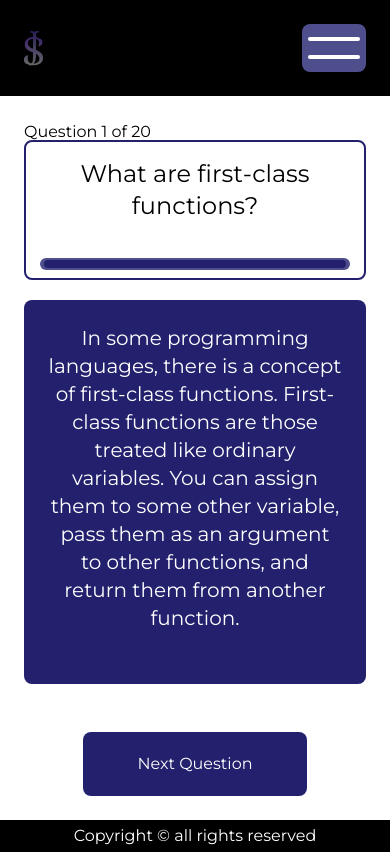
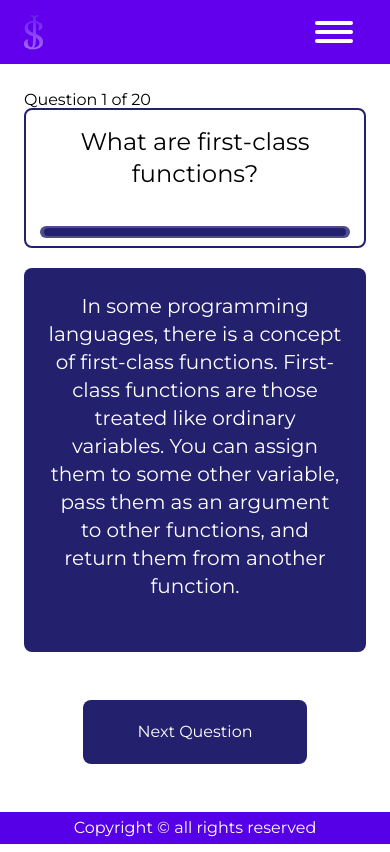
Before and after one commit to rafal19987/Interview-Questions-App-Nextjs-Tailwind-TypeScript-Supabase, a Next.js app: page /questions in a window 390 px wide. Built offline with nearby package versions, Linux system fonts and the light colour scheme.

Commit message:
style: change main styles colors

```diff
--- a/app/components/shared/Footer/Footer.tsx
+++ b/app/components/shared/Footer/Footer.tsx
@@ -1,6 +1,6 @@
 const Footer = () => {
   return (
-    <footer className="flex items-center justify-center w-full h-8 bg-black text-white text-s text-center">
+    <footer className="flex items-center justify-center w-full h-8 bg-[#5600E8] text-white text-s text-center">
       Copyright © all rights reserved
     </footer>
   )
--- a/app/components/shared/Header/HamburgerMenu/HamburgerMenu.tsx
+++ b/app/components/shared/Header/HamburgerMenu/HamburgerMenu.tsx
@@ -14,25 +14,30 @@ const HamburgerMenu = () => {
   return (
     <>
       <button
-        className="relative flex flex-col justify-evenly items-center w-16 h-12 mr-6 rounded-lg bg-[#4F4E8D] md:hidden"
+        className="relative flex flex-col justify-evenly items-center w-16 h-8 mr-6  md:hidden"
         onClick={toggleMenu}
       >
         {isOpen ? (
+          // menu is open
           <>
-            <div className="translate-y-2 rotate-45 w-4/5 h-1 bg-white rounded-sm transition-all duration-300"></div>
-            <div className="-translate-y-2 -rotate-45 w-4/5 h-1 bg-white rounded-sm transition-all duration-300"></div>
+            <div className="translate-y-2 rotate-45 w-3/5 h-1 bg-white rounded-sm transition-all duration-300"></div>
+            <div className="w-3/5 h-1 bg-white rounded-sm transition-all opacity-0 duration-100"></div>
+            <div className="-translate-y-2 -rotate-45 w-3/5 h-1 bg-white rounded-sm transition-all duration-300"></div>
           </>
         ) : (
+          // menu is closed
           <>
-            <div className="w-4/5 h-1 bg-white rounded-sm transition-transform duration-300"></div>
-            <div className="w-4/5 h-1 bg-white rounded-sm transition-transform duration-300"></div>
+            <div className="w-3/5 h-1 bg-white rounded-sm transition-transform duration-300"></div>
+            <div className="w-3/5 h-1 bg-white rounded-sm transition-all opacity-1 duration-100"></div>
+            <div className="w-3/5 h-1 bg-white rounded-sm transition-transform duration-300"></div>
           </>
         )}
       </button>
       {isOpen ? (
+        // nav is open
         // nav height is [100vh - (headerHeight)]
-        <nav className="absolute flex justify-center items-center top-24 right-0 w-screen h-[calc(100vh-6rem)] bg-slate-100 text-3xl z-10 duration-300">
-          <ul className="flex flex-col justify-evenly items-center border-2 w-full h-full">
+        <nav className="absolute flex justify-center  top-16 right-auto w-screen h-[calc(100vh-4rem)] bg-[#6200ee] text-3xl text-white z-10 duration-300">
+          <ul className="flex flex-col justify-evenly items-center  w-full h-full">
             <li className="">
               <Link href="/" onClick={toggleMenu}>
                 Home
@@ -51,9 +56,10 @@ const HamburgerMenu = () => {
           </ul>
         </nav>
       ) : (
+        // nav is closed
         // nav height is [100vh - (headerHeight)]
-        <nav className="absolute flex justify-center items-center top-24 right-0 w-screen h-[calc(100vh-6rem)] bg-slate-100 text-3xl z-10 translate-x-full duration-300 ">
-          <ul className="flex flex-col justify-evenly items-center border-2 w-full h-full">
+        <nav className="absolute flex justify-center  top-16 right-0 w-screen h-[calc(100vh-4rem)] bg-[#6200ee] text-3xl text-white z-10 translate-x-full duration-300 ">
+          <ul className="flex flex-col justify-evenly items-center  w-full h-full">
             <li>
               <Link href="/">Home</Link>
             </li>
--- a/app/components/shared/Header/Header.tsx
+++ b/app/components/shared/Header/Header.tsx
@@ -4,7 +4,7 @@ import HamburgerMenu from './HamburgerMenu/HamburgerMenu'
 
 const Header = () => {
   return (
-    <header className="flex justify-between items-center w-screen h-24 bg-black overflow-hidden">
+    <header className="flex justify-between items-center w-screen h-16 bg-[#6200ee] overflow-hidden">
       <Logo />
       <HamburgerMenu />
     </header>
--- a/app/questions/QuestionsProgressBar.tsx
+++ b/app/questions/QuestionsProgressBar.tsx
@@ -1,11 +1,13 @@
 const QuestionsProgressBar = (props: any) => {
   return (
+    <div className="absolute flex justify-start items-center bottom-1 w-11/12 h-3 m-1 p-1 rounded-lg bg-[#4F4E8D]">
       <div
         style={{
           width: `${props.filled}%`,
         }}
         className="h-2 rounded-lg bg-[#23216D]"
       ></div>
+    </div>
   )
 }
 
--- a/app/questions/page.tsx
+++ b/app/questions/page.tsx
@@ -153,9 +153,8 @@ const Page = () => {
             <h1 className="p-4 text-2xl text-center text-black">
               {baseOfQuestions[index].question}
             </h1>
-            <div className="absolute flex justify-start items-center bottom-1 w-11/12 h-3 m-1 p-1 rounded-lg bg-[#4F4E8D]">
-              <QuestionsProgressBar filled={filled} />
-            </div>
+
+            <QuestionsProgressBar filled={filled} />
           </div>
         </section>
         <section className="mt-5 h-96 bg-[#23216D] rounded-lg">
```
Lines whose indentation alone changed are shown as unchanged.
